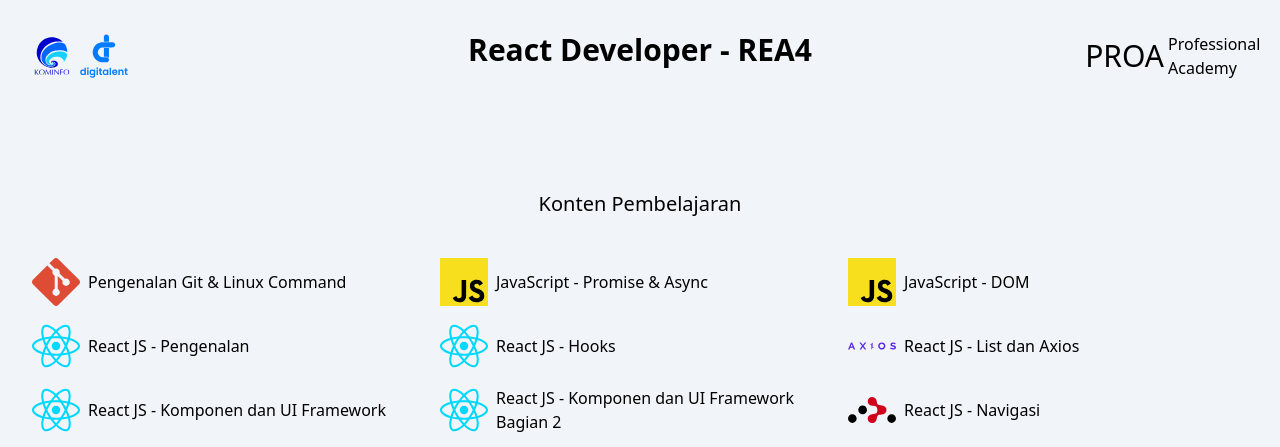
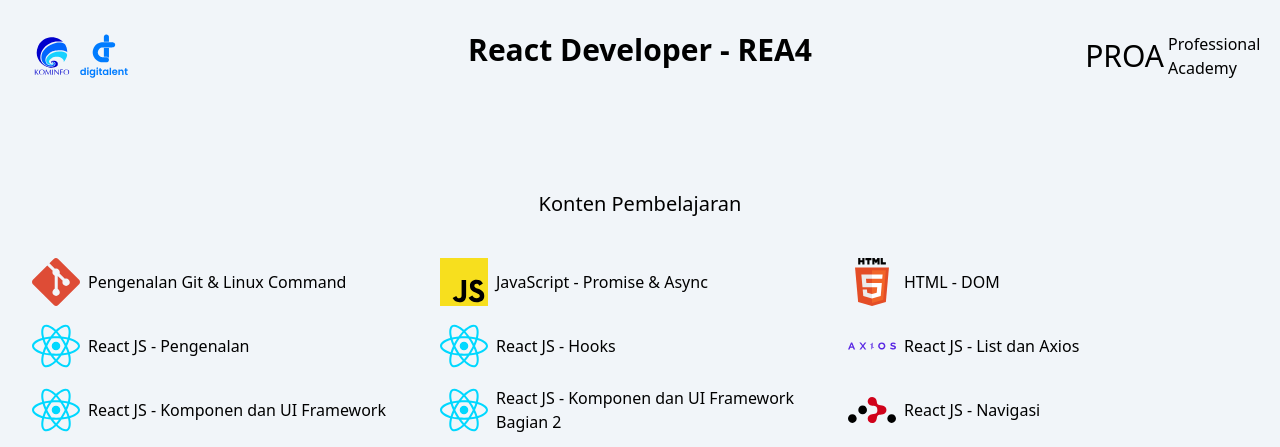
Before and after one commit to withered-flowers/education-pembelajaran-menjadi-developer-react-short, an Astro site: page / in a window 1280 px wide. Shown: the top 447 px of the page. Built offline with nearby package versions, Linux system fonts and the light colour scheme; Astro itself is replaced by a stand-in of ours.

Commit message:
feat: rename content to html dom instead of js dom

```diff
--- a/src/pages/js-dom/index.astro
+++ b/src/pages/html-dom/index.astro
@@ -11,7 +11,7 @@
 const ExampleDomStructure = findContent("example-dom-structure");
 const ExampleDomSelector = findContent("example-dom-selector");
 
-const title = "JS - DOM";
+const title = "HTML - DOM";
 ---
 
 <BaseLayout title={title}>
@@ -19,10 +19,10 @@
     <div class="slides">
       <section>
         <div class="flex flex-row justify-center gap-6">
+          <Icon name="simple-icons:html5" class="w-48" />
           <Icon name="simple-icons:javascript" class="w-48" />
-          <Icon name="simple-icons:html5" class="w-48" />
         </div>
-        <h1>JavaScript</h1>
+        <h1>HTML</h1>
         <h1>DOM</h1>
       </section>
 
--- a/src/pages/index.astro
+++ b/src/pages/index.astro
@@ -20,9 +20,9 @@
     title: "JavaScript - Promise & Async",
   },
   {
-    icon: "logos:javascript",
-    link: "/js-dom",
-    title: "JavaScript - DOM",
+    icon: "logos:html-5",
+    link: "/html-dom",
+    title: "HTML - DOM",
   },
   {
     icon: "logos:react",
```
Also changed, not shown: src/pages/html-dom/examples/01.md (renamed from src/pages/js-dom/examples/01.md), src/pages/html-dom/examples/02.md (renamed from src/pages/js-dom/examples/02.md).
